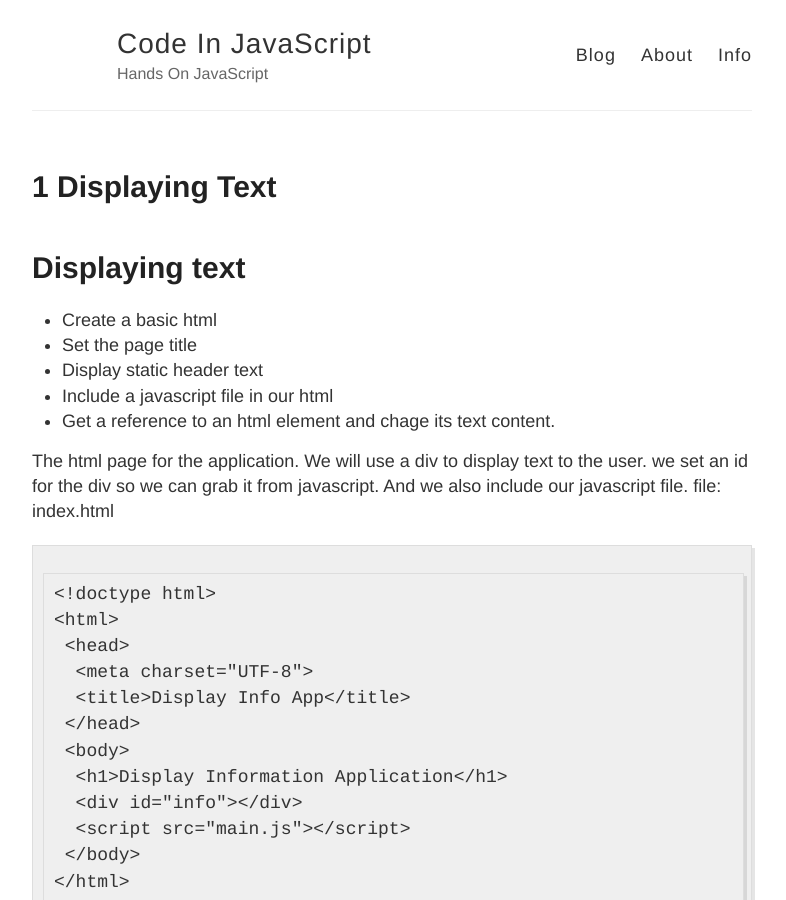
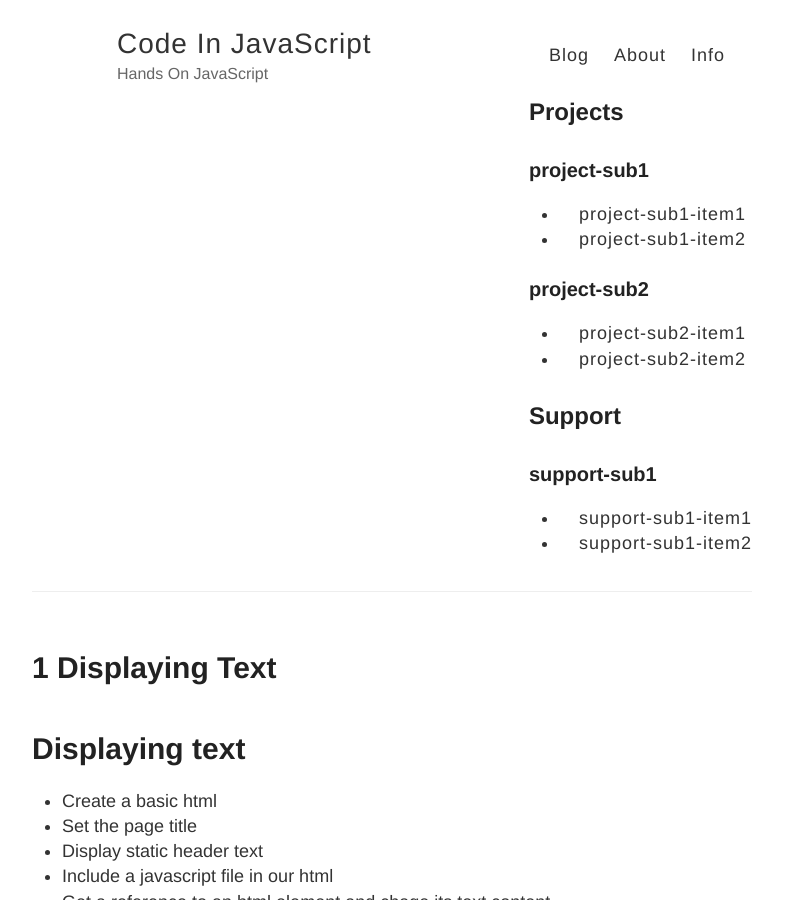
Before and after one commit to kennymingt/javascript, a Jekyll site: the page built from index.html, in a window 1280 px wide and 900 px high. Shown: the whole window, without its empty margins (248-1034 px from the left). Built offline with Jekyll 4.4.1, drawn with Linux system fonts in a browser that asks for light colours.

Commit message:
Auto menues

```diff
--- /dev/null
+++ b/_data/entries.yml
@@ -0,0 +1,23 @@
+- title: "Projects"
+  subcategories:
+    - title: "project-sub1"
+      items:
+        - title: "project-sub1-item1"
+          href: "#"
+        - title: "project-sub1-item2"
+          href: "#"
+    - title: "project-sub2"
+      items:
+        - title: "project-sub2-item1"
+          href: "#"
+        - title: "project-sub2-item2"
+          href: "#"
+
+- title: "Support"
+  subcategories:
+   - title: "support-sub1"
+     items:
+      - title: "support-sub1-item1"
+        href: "#"
+      - title: "support-sub1-item2"
+        href: "#"
--- a/_layouts/default.html
+++ b/_layouts/default.html
@@ -30,6 +30,17 @@
             <a href="{{ site.baseurl }}/">Blog</a>
             <a href="{{ site.baseurl }}/about">About</a>
 			<a href="{{ site.baseurl }}/info">Info</a>
+			{% for entry in site.data.entries %}
+				<h2>{{ entry.title }}</h2>
+				{% for subcategory in entry.subcategories %}
+				 <h3>{{ subcategory.title }}</h3>
+				    <ul>
+				    {% for item in subcategory.items %}
+				      <li><a href="{{ item.href }}">{{ item.title }}</a></li>
+				    {% endfor %}
+				   </ul>
+				{% endfor %}
+		  {% endfor %}
           </nav>
         </header>
       </div>
```
